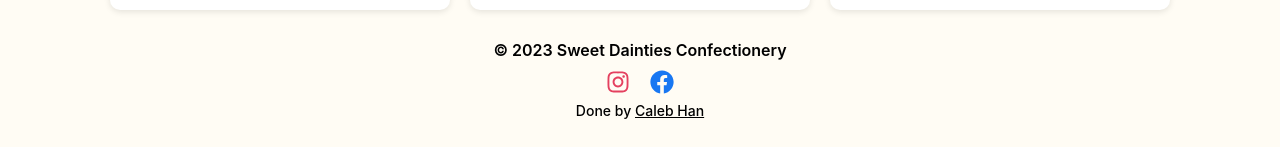
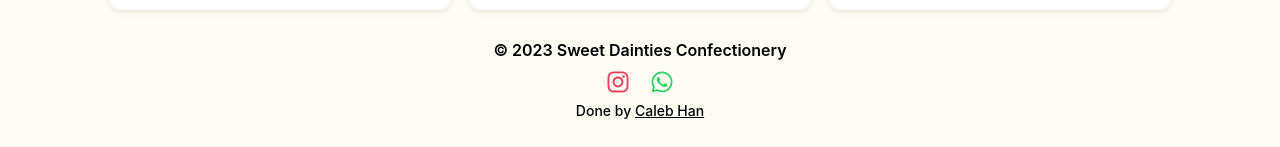
Before and after one commit to kidscoots101/Sweet-Dainties, a React (Create React App) app: page / in a window 1280 px wide. Shown: the part 1052-1199 px from the top of the page. Built offline with nearby package versions, Linux system fonts and the light colour scheme.

Commit message:
added whatsapp

```diff
--- a/src/components/Home.js
+++ b/src/components/Home.js
@@ -9,7 +9,7 @@ import product4 from '../assets/coconut-jelly.jpeg'
 import product5 from '../assets/osmanthus-jelly.jpeg'
 import product6 from '../assets/walnut-choc.jpeg'
 import { useNavigate } from "react-router-dom";
-import { FaInstagram, FaFacebook } from 'react-icons/fa';
+import { FaInstagram, FaFacebook, FaWhatsapp } from 'react-icons/fa';
 
 const ProductShowcase = ({
   products,
@@ -222,8 +222,8 @@ export default function Home() {
                 <a href="https://www.instagram.com/sweet.dainties/" target="_blank" style={{ ...iconStyle, color: '#e4405f' }}>
                     <FaInstagram />
                 </a>
-                <a href="https://www.facebook.com" target="_blank" style={{ ...iconStyle, color: '#1877f2' }}>
-                    <FaFacebook />
+                <a href="https://www.whatsapp.com/" target="_blank" style={{ ...iconStyle, color:'#25D366' }}>
+                    <FaWhatsapp />
                 </a>
             </div>
             <text style={{fontSize: 14, fontWeight: '500'}}>Done by </text>
```
